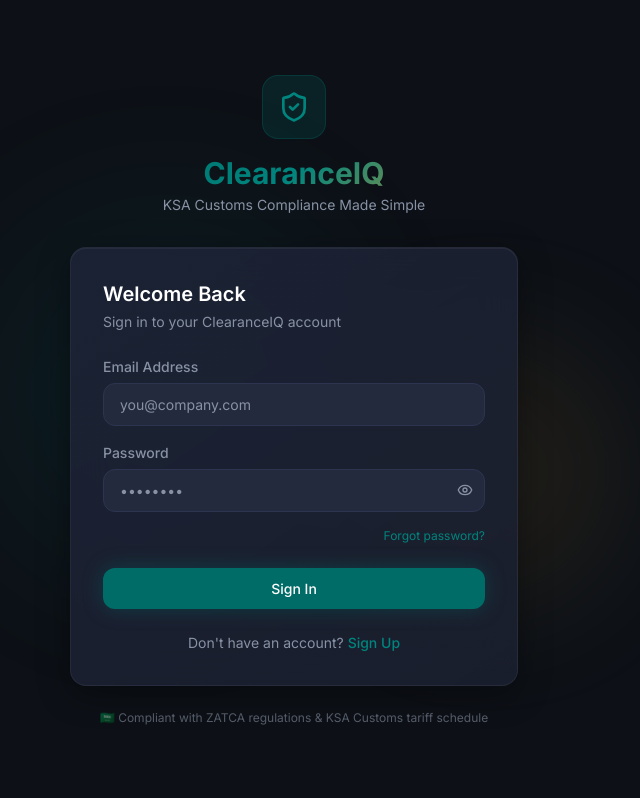
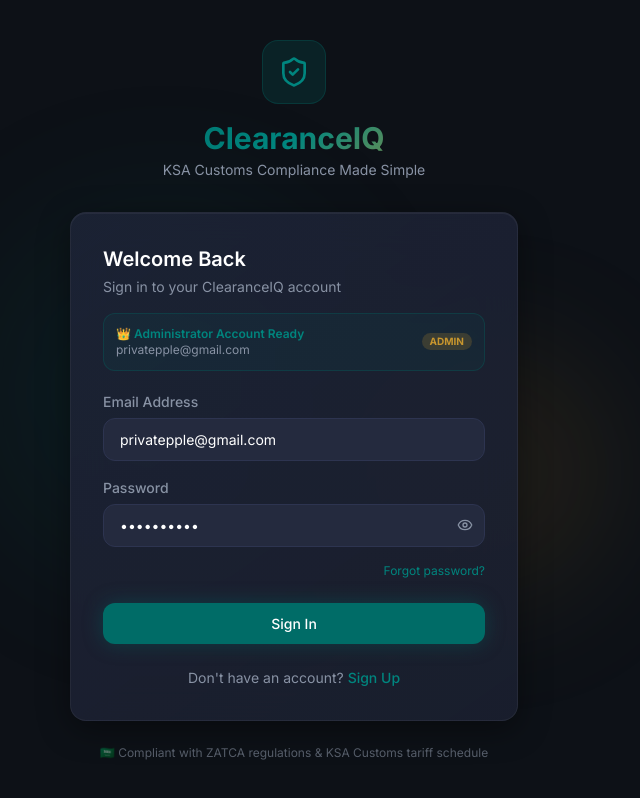
Before and after one commit to slinke-hub/Clearance-System, a Next.js app: page /login in a window 1280 px wide. Shown: the whole page, without its empty margins (346-986 px from the left). Built offline with nearby package versions, Linux system fonts and the light colour scheme; no server answers.

Commit message:
feat(auth): pre-fill administrator credentials on login page

```diff
--- a/app/login/page.tsx
+++ b/app/login/page.tsx
@@ -12,8 +12,8 @@ export default function LoginPage() {
   const { t } = useI18n();
   const router = useRouter();
   const supabase = createClient();
-  const [email, setEmail] = useState('');
-  const [password, setPassword] = useState('');
+  const [email, setEmail] = useState('privatepple@gmail.com');
+  const [password, setPassword] = useState('0912577754');
   const [showPassword, setShowPassword] = useState(false);
   const [loading, setLoading] = useState(false);
 
@@ -61,7 +61,18 @@ export default function LoginPage() {
         {/* Card */}
         <div className="glass-card p-8">
           <h2 className="text-xl font-semibold text-white mb-1">{t('auth', 'loginTitle')}</h2>
-          <p className="text-muted text-sm mb-6">{t('auth', 'loginSubtitle')}</p>
+          <p className="text-muted text-sm mb-4">{t('auth', 'loginSubtitle')}</p>
+
+          {/* Admin badge */}
+          <div className="mb-5 p-3 rounded-xl bg-brand-teal/10 border border-brand-teal/30 flex items-center justify-between text-xs">
+            <div>
+              <p className="font-semibold text-brand-teal-light">👑 Administrator Account Ready</p>
+              <p className="text-muted">privatepple@gmail.com</p>
+            </div>
+            <span className="px-2 py-0.5 rounded-full bg-brand-gold/20 text-brand-gold text-[10px] font-bold">
+              ADMIN
+            </span>
+          </div>
 
           <form onSubmit={handleLogin} className="space-y-4">
             <div>
```
